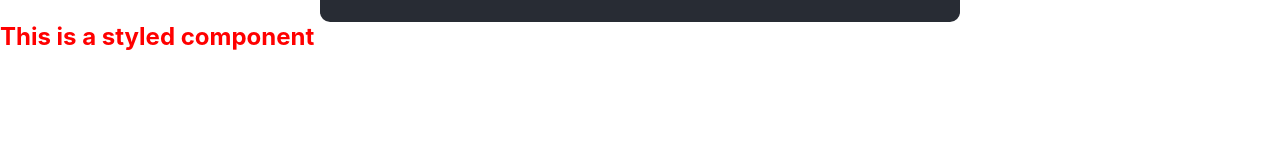
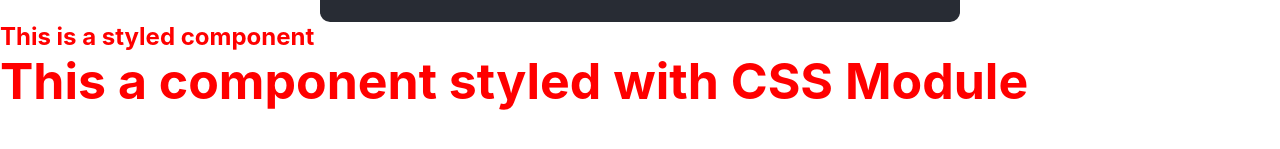
Before and after one commit to pythonhubdev/react_learning, a React (Create React App) app: page / in a window 1280 px wide. Shown: the part 495-644 px from the top of the page. Built offline with nearby package versions, Linux system fonts and the light colour scheme.

Commit message:
Added CSS module with explaination

```diff
--- a/src/App.js
+++ b/src/App.js
@@ -1,12 +1,14 @@
 import './App.css';
 import DynamicInlineStyleComponent from "./Components/DynamicInlineStyleComponent";
 import StyledComponent from "./Components/StyledComponent";
+import ModuleComponent from "./Components/ModuleComponent";
 
 function App() {
     return (
         <div>
             <DynamicInlineStyleComponent/>
             <StyledComponent/>
+            <ModuleComponent/>
         </div>
     );
 }
--- /dev/null
+++ b/src/Components/ModuleComponent.jsx
@@ -0,0 +1,12 @@
+import styles from "./ModuleComponent.module.css";
+
+
+const ModuleComponent = () => {
+    return (
+        <div>
+            <h1 className={styles.moduleHeading}>This a component styled with CSS Module</h1>
+        </div>
+    );
+}
+
+export default ModuleComponent;
--- /dev/null
+++ b/src/Components/ModuleComponent.module.css
@@ -0,0 +1,5 @@
+
+.moduleHeading {
+    color: red;
+    font-size: 50px;
+}
```
